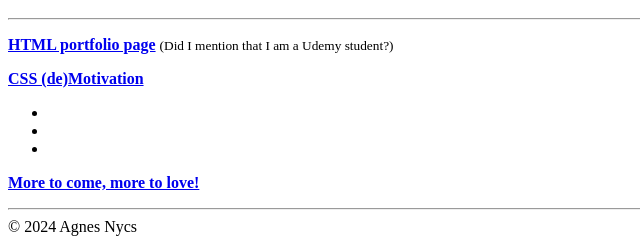
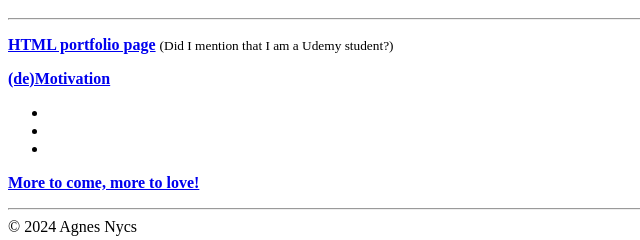
Before and after one commit to NycsAgnes/my_resume, a plain HTML site: page public/experience.html in a window 1280 px wide. Shown: the part 158-398 px from the top of the page, 0-640 px from the left. Drawn offline with Linux system fonts and the light colour scheme.

Commit message:
Update experience.html

```diff
--- a/public/experience.html
+++ b/public/experience.html
@@ -12,7 +12,7 @@
         If you don't see much so far, please make sure to check back later for updates, as I work continuously to get more experience and more jobs done.</small></h2>
         <hr/>
         <p><a href="https://nycsagnes.github.io/html-portfolio/"><b>HTML portfolio page</b></a> <small>(Did I mention that I am a Udemy student?)</small></p>
-        <p><a href="https://nycsagnes.github.io/Motivation_project/"><b>CSS (de)Motivation</b></a></p>
+        <p><a href="https://nycsagnes.github.io/Motivation_project/"><b>(de)Motivation</b></a></p>
         <ul>
             <li></li>
             <li></li>
```
